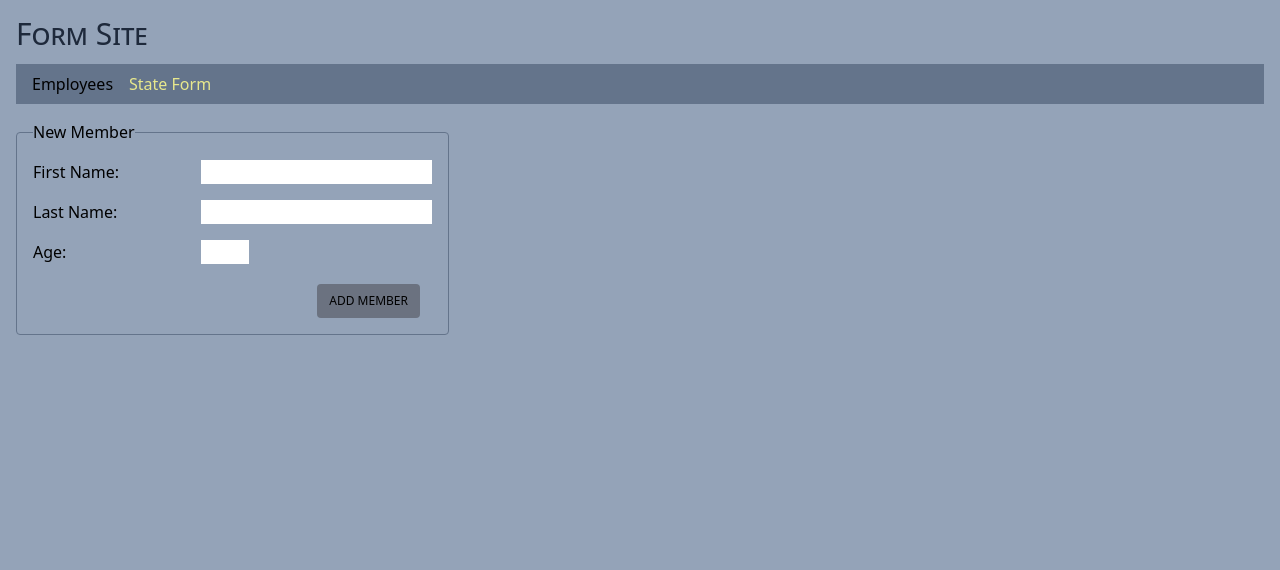
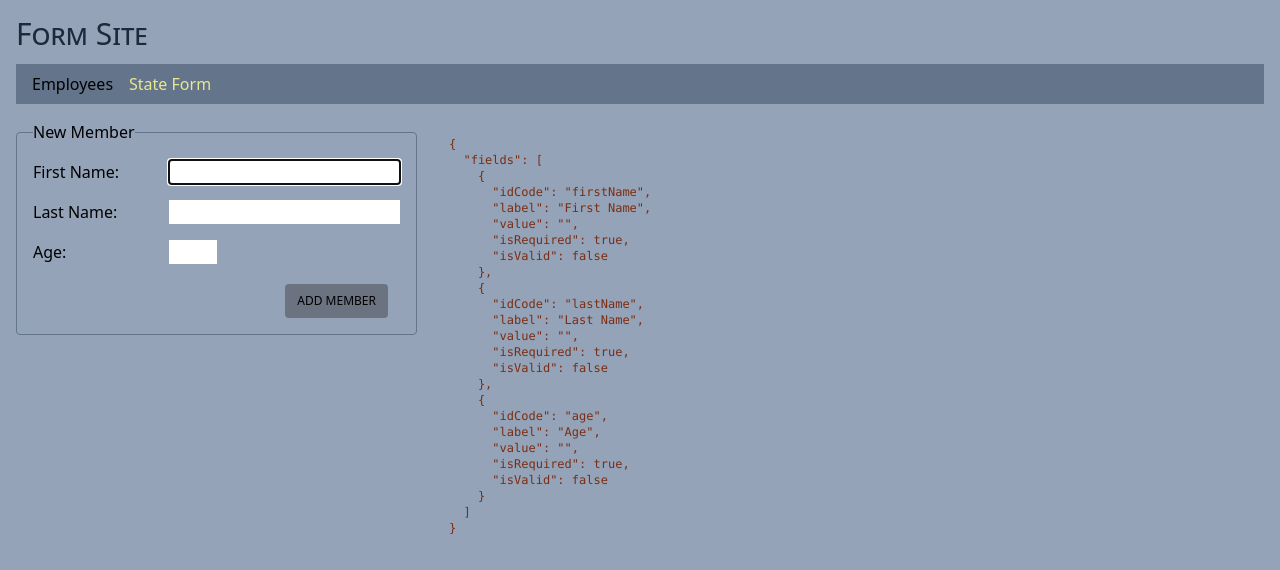
Before and after one commit to edwardtanguay/et223-react-forms-site-part2, a React (Vite) app: page /state-form in a window 1280 px wide. Shown: the top 570 px of the page. Built offline with nearby package versions, Linux system fonts and the light colour scheme.

Commit message:
debugging in

```diff
--- a/src/config.ts
+++ b/src/config.ts
@@ -1 +1,3 @@
 export const environment = import.meta.env.VITE_ENVIRONMENT;
+
+export const debugging = true;
--- a/src/pages/PageStateForm.tsx
+++ b/src/pages/PageStateForm.tsx
@@ -1,4 +1,5 @@
 import { ChangeEvent, useState } from "react";
+import * as config from "../config";
 
 const initialFormInfo = {
 	fields: [
@@ -19,7 +20,7 @@ const initialFormInfo = {
 		{
 			idCode: "age",
 			label: "Age",
-			value: 0,
+			value: "",
 			isRequired: true,
 			isValid: false,
 		},
@@ -64,23 +65,25 @@ export const PageStateForm = () => {
 	};
 
 	return (
+		<section className="flex gap-8">
 			<form>
 				<fieldset className="border border-slate-500 p-4 rounded max-w-[25rem]">
 					<legend>New Member</legend>
 
 					<div className="mb-4 flex gap-2">
-					<label className="w-40" htmlFor="firstName">
+						<label className="w-32" htmlFor="firstName">
 							First Name:
 						</label>
 						<input
 							type="text"
+							autoFocus
 							id="firstName"
 							onChange={handleFieldFirstName}
 						/>
 					</div>
 
 					<div className="mb-4 flex gap-2">
-					<label className="w-[10rem]" htmlFor="lastName">
+						<label className="w-32" htmlFor="lastName">
 							Last Name:
 						</label>
 						<input
@@ -91,7 +94,7 @@ export const PageStateForm = () => {
 					</div>
 
 					<div className="mb-4 flex gap-2">
-					<label className="w-[10rem]" htmlFor="age">
+						<label className="w-32" htmlFor="age">
 							Age:
 						</label>
 						<input
@@ -107,5 +110,13 @@ export const PageStateForm = () => {
 					</div>
 				</fieldset>
 			</form>
+			{config.debugging && (
+				<section className="mt-4">
+					<pre className="text-orange-900 text-xs">
+						{JSON.stringify(formInfo, null, 2)}
+					</pre>
+				</section>
+			)}
+		</section>
 	);
 };
```
Lines whose indentation alone changed are shown as unchanged.
